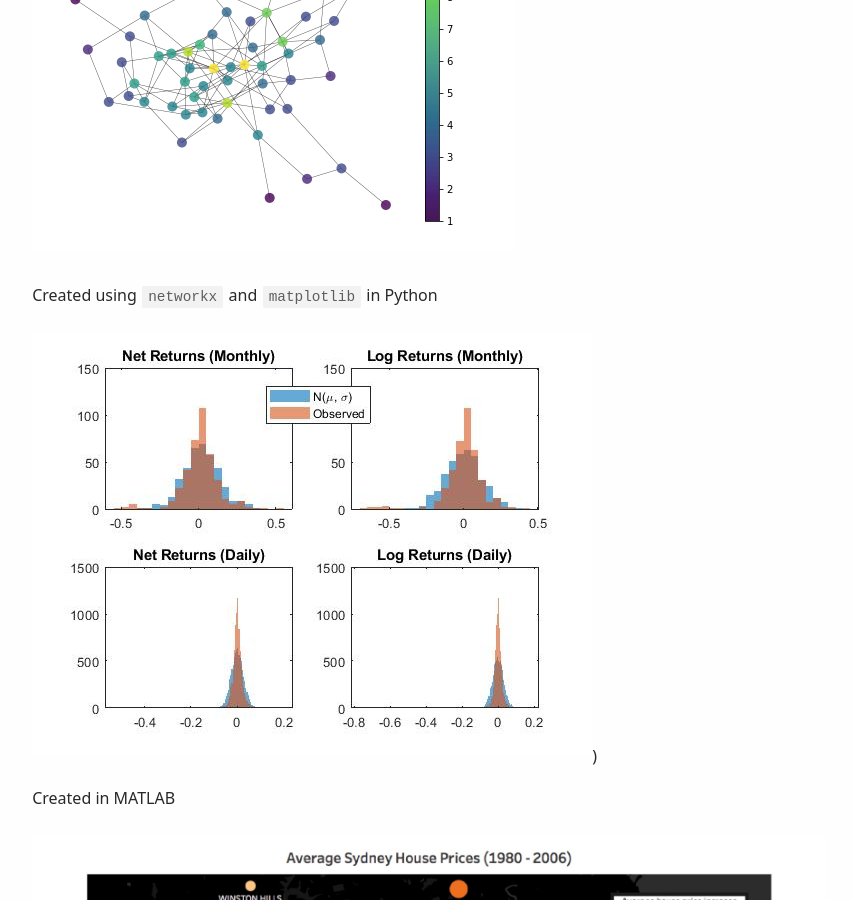
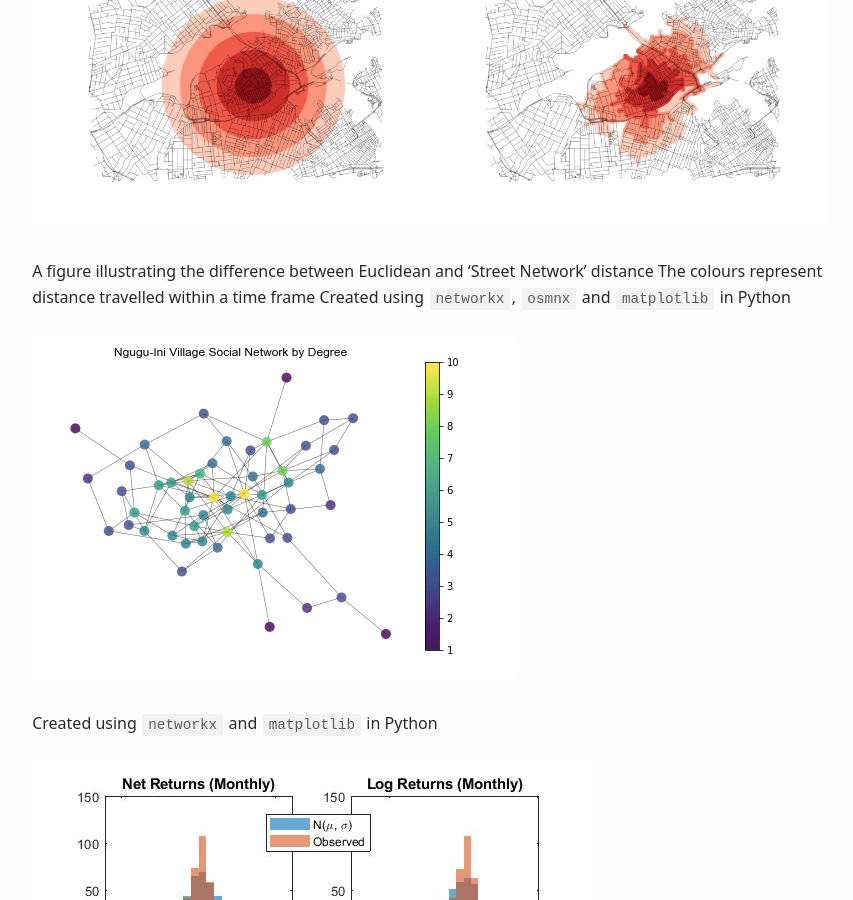
Before and after one commit to varunsatish/varunsatish.github.io, a Jekyll site: the page built from visualisations.md, in a window 1280 px wide and 900 px high, scrolled down 350 px. Shown: the whole window, without its empty margins (211-1064 px from the left). Built offline with Jekyll 4.4.1, drawn with Linux system fonts in a browser that asks for light colours; our own code applies the rules of GitHub Pages for plain Markdown files; some of the changed text lies outside the part shown.

Commit message:
added sn diagram

```diff
--- a/visualisations.md
+++ b/visualisations.md
@@ -2,6 +2,12 @@
 title: "Visualisations"
 permalink: "/visualisations/"
 ---
+
+![sn_euc](/assets/sn_euc.jpg)
+
+A figure illustrating the difference between Euclidean and 'Street Network' distance
+The colours represent distance travelled within a time frame
+Created using `networkx`, `osmnx` and `matplotlib` in Python
 
 
 ![socialnetwork](/assets/socialnetworkdegree.png)
@@ -15,9 +21,3 @@ Created in MATLAB
 ![Sydneymap](/assets/SydneymapSPSS_1.jpg))
 
 Created using Tableau
-
-<video width="480" height="320" controls="controls">
-  <source src="/assets/forbiddenbooks.mp4" type="video/mp4">
-</video>
-
-Created using `GeoPandas` and `matplotlib` in Python
```
Also changed, not shown: assets/sn_euc.jpg (added), 2 other files.
